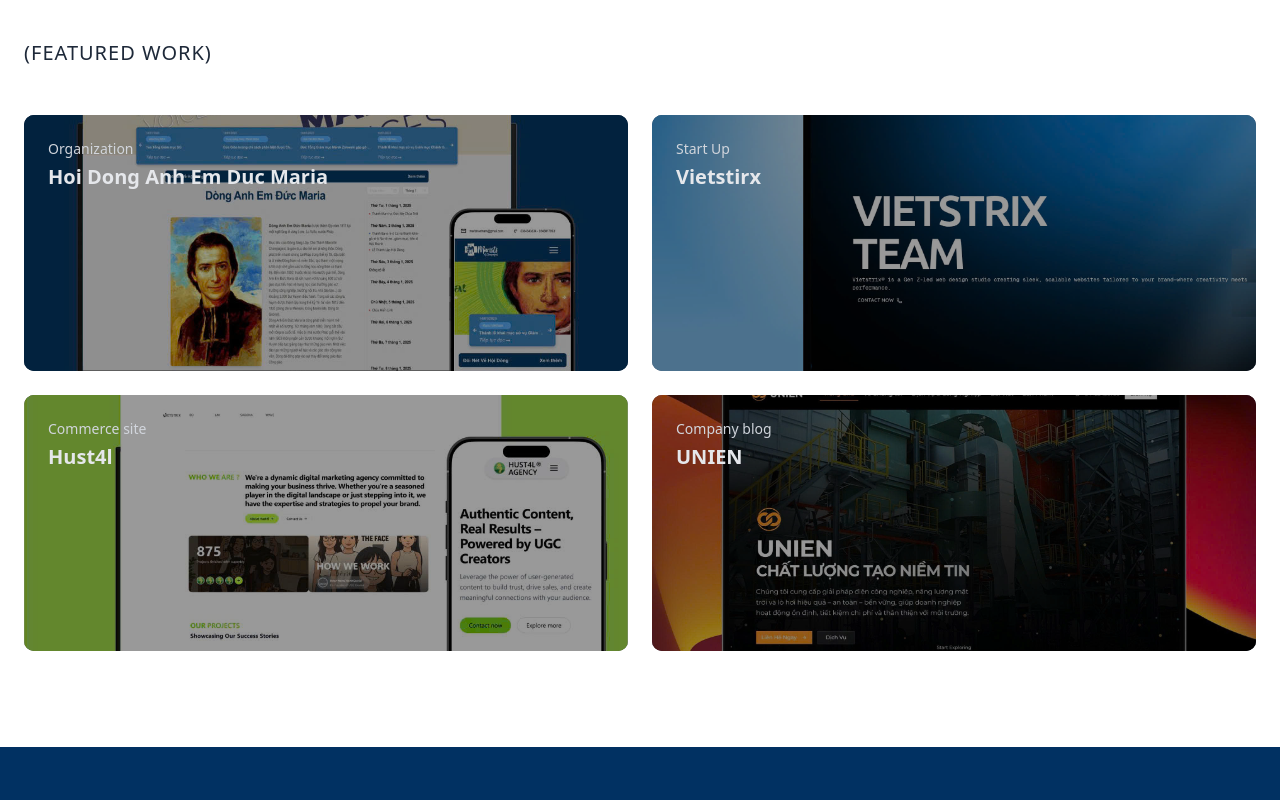
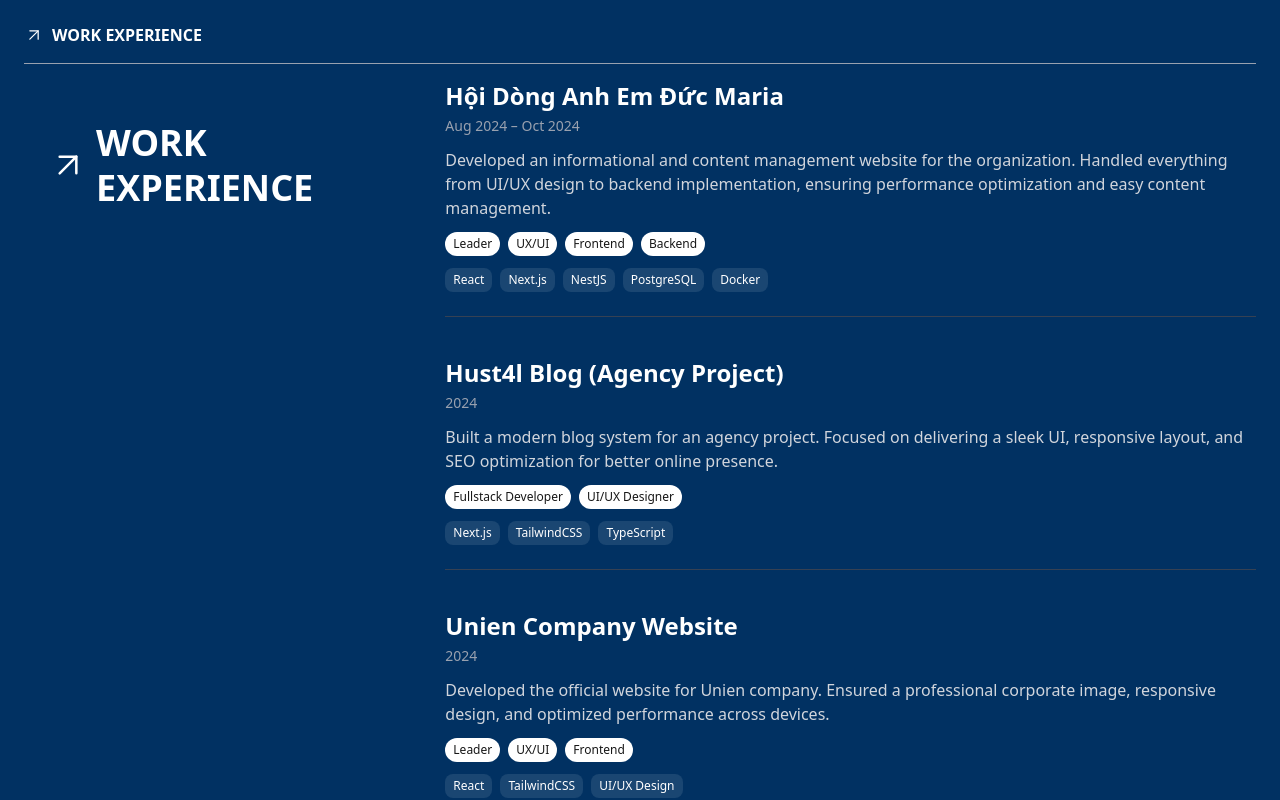
Before and after one commit to protam113/hoang_pham_strix, a Next.js app: page / in a window 1280 px wide. Shown: the part 1820-2620 px from the top of the page. Built offline with nearby package versions, Linux system fonts and the light colour scheme.

Commit message:
update platform auth doc

```diff
--- a/src/app/(public)/data.tsx
+++ b/src/app/(public)/data.tsx
@@ -8,10 +8,12 @@
 import { ProjectsSection } from '@/components/ProjectsSection';
 import { SkillsSection } from '@/components/SkillsSection';
 import TextMarquee from '@/components/TitleMarquee';
+import { WorkEx } from '@/components/workEx';
 export const MyPage = () => {
   const sections = [
     { id: 'main', label: 'Introduce', color: '#013162' },
     { id: 'about', label: 'Who am i?', color: '#013162' },
+    { id: 'experience', label: 'Work Experience', color: '#013162' },
     { id: 'projects', label: 'Projects', color: '#013162' },
     { id: 'skills', label: 'Skills', color: '#013162' },
     { id: 'contact', label: "Let's Connect ", color: '#013162' },
@@ -26,6 +28,10 @@
 
         <section id="about">
           <AboutSection />
+        </section>
+
+        <section id="experience">
+          <WorkEx />
         </section>
 
         <section id="projects">
--- a/src/components/SkillsSection.tsx
+++ b/src/components/SkillsSection.tsx
@@ -5,18 +5,54 @@
 import { useRef } from 'react';
 import { Container } from './layout/container';
 
+const skills = {
+  frontend: [
+    { name: 'React', level: 90 },
+    { name: 'Next.js', level: 85 },
+    { name: 'TypeScript', level: 85 },
+    { name: 'JavaScript (ES6+)', level: 85 },
+    { name: 'CSS/Tailwind', level: 85 },
+    { name: 'UI/UX Design (Figma)', level: 80 },
+    { name: 'Testing (unit/e2e)', level: 60 },
+  ],
+  backend: [
+    { name: 'Node.js', level: 70 },
+    { name: 'NestJS', level: 75 },
+    { name: 'Express.js', level: 70 },
+    { name: 'RESTful API', level: 80 },
+    { name: 'GraphQL (basic)', level: 60 },
+    { name: 'Caching / Performance', level: 70 },
+    { name: 'MongoDB/ PostgreSQL / MySQL / MariaDB', level: 70 },
+    { name: 'Redis', level: 65 },
+  ],
+  workflow: [
+    { name: 'Git/GitHub/GitLab', level: 80 },
+    { name: 'Agile/Scrum Workflow', level: 65 },
+    { name: 'CI/CD (basic)', level: 60 },
+    { name: 'Docker + Deployment', level: 75 },
+  ],
+};
+
+function SkillBar({ name, level }: { name: string; level: number }) {
+  return (
+    <div className="mb-3">
+      <div className="flex justify-between text-sm text-white mb-1">
+        <span>{name}</span>
+        <span>{level}%</span>
+      </div>
+      <div className="w-full bg-white/20 rounded-full h-2">
+        <div
+          className="bg-blue-500 h-2 rounded-full transition-all duration-500"
+          style={{ width: `${level}%` }}
+        />
+      </div>
+    </div>
+  );
+}
+
 export function SkillsSection() {
   const ref = useRef(null);
   const isInView = useInView(ref, { once: false, amount: 0.1 });
-
-  const skills = [
-    { name: 'React', level: 85 },
-    { name: 'Next.js', level: 80 },
-    { name: 'TypeScript', level: 80 },
-    { name: 'Node.js', level: 70 },
-    { name: 'CSS/Tailwind', level: 80 },
-    { name: 'UI/UX Design', level: 80 },
-  ];
 
   return (
     <section className="py-24 md:py-32 bg-main" ref={ref}>
@@ -38,34 +74,33 @@
               focusing on modern web technologies and best practices.
             </p>
           </motion.div>
-          <div className="grid gap-8 md:grid-cols-2">
-            <motion.div
-              className="space-y-6"
-              initial={{ opacity: 0, x: -50 }}
-              animate={isInView ? { opacity: 1, x: 0 } : { opacity: 0, x: -50 }}
-              transition={{ duration: 0.5, delay: 0.2 }}
-            >
-              {skills.map((skill, index) => (
-                <div key={index} className="space-y-2">
-                  <div className="flex justify-between">
-                    <h3 className="font-medium text-white">{skill.name}</h3>
-                    <span className="text-white">{skill.level}%</span>
+          <div className="grid grid-cols-1 md:grid-cols-3 gap-8">
+            <div>
+              <h3 className="text-xl font-bold text-white mb-4">Frontend</h3>
+              {skills.frontend.map((s) => (
+                <SkillBar key={s.name} {...s} />
+              ))}
             </div>
-                  <div className="h-2 w-full bg-muted rounded-full overflow-hidden">
-                    <motion.div
-                      className="h-full bg-main-600"
-                      initial={{ width: 0 }}
-                      animate={
-                        isInView ? { width: `${skill.level}%` } : { width: 0 }
-                      }
-                      transition={{ duration: 1, delay: 0.3 + index * 0.1 }}
-                    />
+
+            <div>
+              <h3 className="text-xl font-bold text-white mb-4">
+                Backend & DevOps
+              </h3>
+              {skills.backend.map((s) => (
+                <SkillBar key={s.name} {...s} />
+              ))}
+            </div>
+
+            <div>
+              <h3 className="text-xl font-bold text-white mb-4">Workflow</h3>
+              {skills.workflow.map((s) => (
+                <SkillBar key={s.name} {...s} />
+              ))}
             </div>
           </div>
-              ))}
-            </motion.div>
+
           <motion.div
-              className="space-y-6"
+            className="space-y-6 mt-8"
             initial={{ opacity: 0, x: 50 }}
             animate={isInView ? { opacity: 1, x: 0 } : { opacity: 0, x: 50 }}
             transition={{ duration: 0.5, delay: 0.4 }}
@@ -87,6 +122,20 @@
                     </p>
                   </div>
                 </div>
+
+                <div className="flex items-start gap-4">
+                  <div className="rounded-full p-2 bg-primary/10 text-primary">
+                    <Code className="h-5 w-5" />
+                  </div>
+                  <div>
+                    <h4 className="font-medium">Performance Optimization</h4>
+                    <p className="text-sm text-muted-foreground">
+                      I focus on creating fast, efficient applications with
+                      optimized assets and code splitting.
+                    </p>
+                  </div>
+                </div>
+
                 <div className="flex items-start gap-4">
                   <div className="rounded-full p-2 bg-primary/10 text-primary">
                     <Code className="h-5 w-5" />
@@ -99,22 +148,9 @@
                     </p>
                   </div>
                 </div>
-                  <div className="flex items-start gap-4">
-                    <div className="rounded-full p-2 bg-primary/10 text-primary">
-                      <Code className="h-5 w-5" />
-                    </div>
-                    <div>
-                      <h4 className="font-medium">Performance Optimization</h4>
-                      <p className="text-sm text-muted-foreground">
-                        I focus on creating fast, efficient applications with
-                        optimized assets and code splitting.
-                      </p>
-                    </div>
-                  </div>
               </CardContent>
             </Card>
           </motion.div>
-          </div>
         </div>
       </Container>
     </section>
--- /dev/null
+++ b/src/components/workEx.tsx
@@ -0,0 +1,126 @@
+'use client';
+
+import { ArrowUpRight } from 'lucide-react';
+import { useEffect } from 'react';
+import { Container } from './layout/container';
+
+export const WorkEx = () => {
+  useEffect(() => {
+    const observer = new IntersectionObserver(
+      (entries) => {
+        entries.forEach((entry) => {
+          if (entry.isIntersecting) {
+            entry.target.classList.add('opacity-100', 'translate-y-0');
+            entry.target.classList.remove('opacity-0', 'translate-y-10');
+          }
+        });
+      },
+      { threshold: 0.1 }
+    );
+
+    const items = document.querySelectorAll('.work-item');
+    items.forEach((el) => observer.observe(el));
+
+    return () => observer.disconnect();
+  }, []);
+
+  const workExperiences = [
+    {
+      title: 'Hội Dòng Anh Em Đức Maria',
+      roles: ['Leader', 'UX/UI', 'Frontend', 'Backend'],
+      period: 'Aug 2024 – Oct 2024',
+      description:
+        'Developed an informational and content management website for the organization. Handled everything from UI/UX design to backend implementation, ensuring performance optimization and easy content management.',
+      tech: ['React', 'Next.js', 'NestJS', 'PostgreSQL', 'Docker'],
+    },
+    {
+      title: 'Hust4l Blog (Agency Project)',
+      roles: ['Fullstack Developer', 'UI/UX Designer'],
+      period: '2024',
+      description:
+        'Built a modern blog system for an agency project. Focused on delivering a sleek UI, responsive layout, and SEO optimization for better online presence.',
+      tech: ['Next.js', 'TailwindCSS', 'TypeScript'],
+    },
+    {
+      title: 'Unien Company Website',
+      roles: ['Leader', 'UX/UI', 'Frontend'],
+      period: '2024',
+      description:
+        'Developed the official website for Unien company. Ensured a professional corporate image, responsive design, and optimized performance across devices.',
+      tech: ['React', 'TailwindCSS', 'UI/UX Design'],
+    },
+    {
+      title: 'Vietstrix (Freelance Project)',
+      roles: ['Founder', 'Leader', 'Fullstack Developer', 'UI/UX Designer'],
+      period: '2024 – Present',
+      description:
+        'Personal freelance project oriented towards building a startup. Responsible for product development, exploring new technologies, and managing the entire development lifecycle.',
+      tech: ['React', 'Next.js', 'NestJS', 'MongoDB', 'Cloud Deployment'],
+    },
+  ];
+
+  return (
+    <section className="bg-main min-h-screen text-white py-16 px-6">
+      {/* Section header */}
+      <h2 className="text-base font-bold text-white uppercase mt-4 mb-4 flex items-center gap-2">
+        <ArrowUpRight size={20} strokeWidth={1.5} /> Work Experience
+      </h2>
+      <div className="border-b border-gray-400 mt-4" />
+
+      <Container className="max-w-6xl mx-auto grid grid-cols-12 gap-8 min-h-screen">
+        {/* Left side */}
+        <div className="col-span-12 lg:col-span-4 p-6 lg:sticky lg:top-24 h-fit">
+          <h2 className="text-4xl font-bold text-white uppercase mt-4 mb-4 flex items-center gap-2 leading-tight">
+            <ArrowUpRight size={40} strokeWidth={1.5} /> Work <br /> Experience
+          </h2>
+        </div>
+
+        {/* Right side */}
+        <div className="space-y-10 col-span-12 lg:col-span-8">
+          {workExperiences.map((item, index) => (
+            <div
+              key={index}
+              className="work-item opacity-0 translate-y-10 transition-all duration-700"
+            >
+              <h3 className="text-2xl font-semibold mb-1">{item.title}</h3>
+              <p className="text-sm text-gray-400 mb-3">{item.period}</p>
+              <p className="text-gray-300 mb-3">{item.description}</p>
+
+              {/* Roles */}
+              {item.roles && (
+                <div className="flex flex-wrap gap-2 mb-3">
+                  {item.roles.map((role, i) => (
+                    <span
+                      key={i}
+                      className="px-2 py-1 text-xs bg-white text-primary rounded-full"
+                    >
+                      {role}
+                    </span>
+                  ))}
+                </div>
+              )}
+
+              {/* Tech */}
+              <div className="flex flex-wrap gap-2">
+                {item.tech.map((tech, i) => (
+                  <span
+                    key={i}
+                    className="px-2 py-1 text-xs bg-white/10 text-white rounded-md"
+                  >
+                    {tech}
+                  </span>
+                ))}
+              </div>
+
+              {/* Separator */}
+              {index < workExperiences.length - 1 && (
+                <div className="border-b border-gray-700 mt-6" />
+              )}
+            </div>
+          ))}
+        </div>
+      </Container>
+    </section>
+  );
+};
+// https://drive.google.com/file/d/1eJqMIYqvkneVRR1o7uMBul9dvbgXzV_B/view?usp=sharing
```
Also changed, not shown: src/components/layout/nav.tsx (+24 -14 lines). Lines whose indentation alone changed are shown as unchanged.
